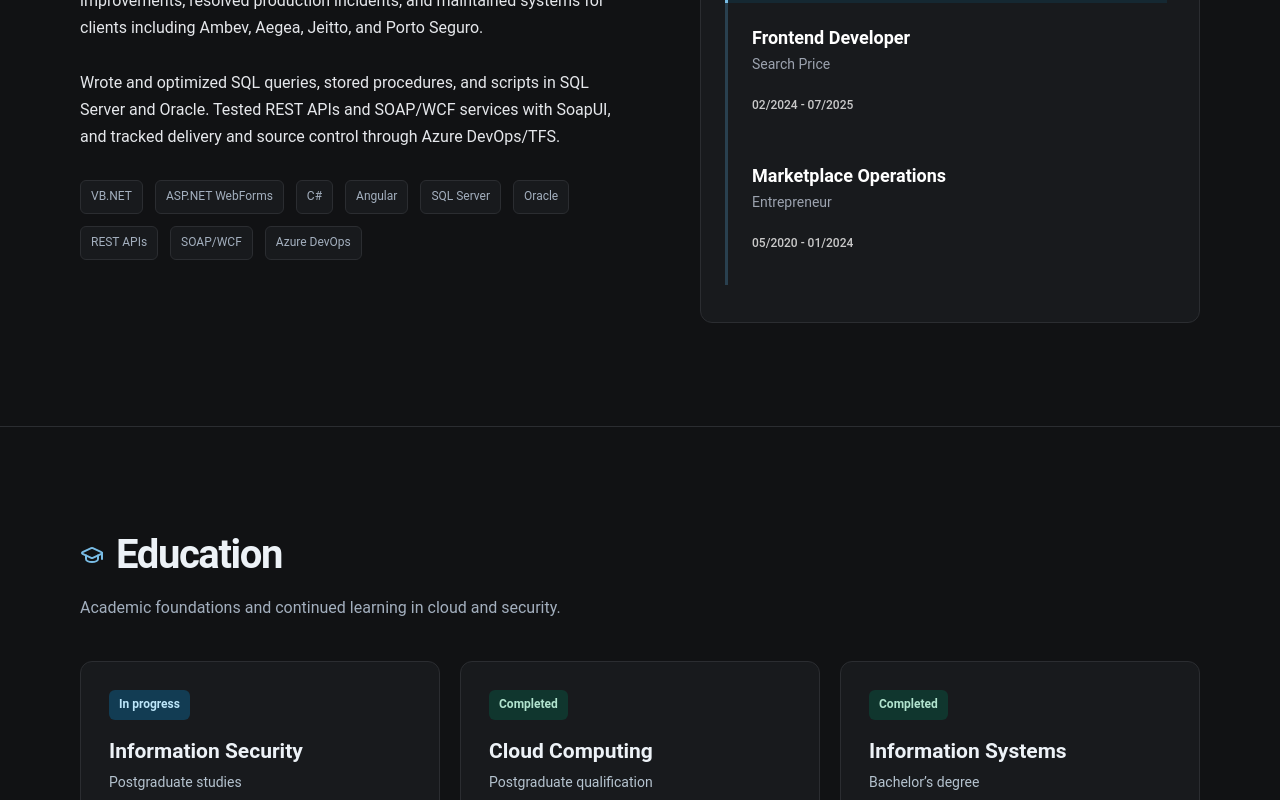
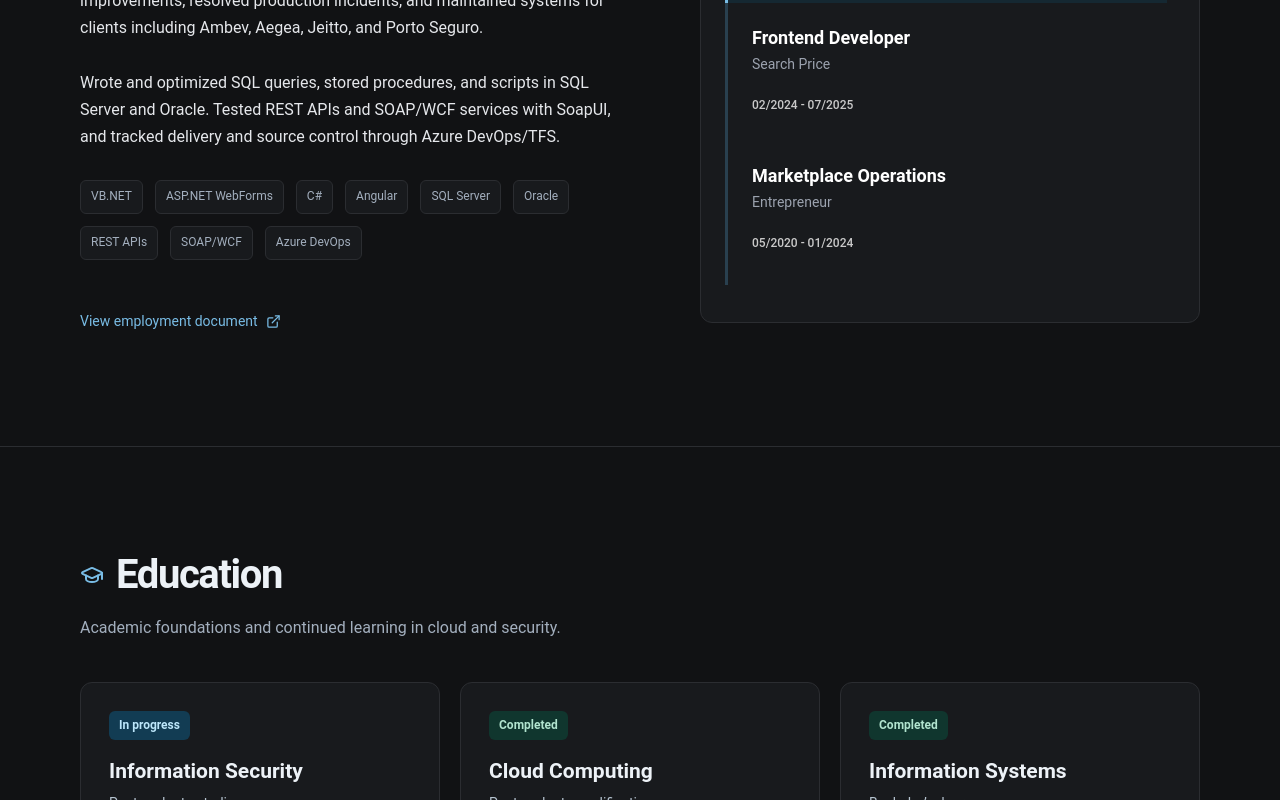
Before and after one commit to VictorMoni/Portfolio, a React (Vite) app: page / in a window 1280 px wide. Shown: the part 1383-2183 px from the top of the page. Built offline with nearby package versions, Linux system fonts and the light colour scheme.

Commit message:
feat: add employment and internship document links

```diff
--- a/src/components/About/index.tsx
+++ b/src/components/About/index.tsx
@@ -1,4 +1,4 @@
-import { Calendar } from 'lucide-react';
+import { Calendar, ExternalLink } from 'lucide-react';
 import { useState } from "react";
 import styled, { keyframes } from "styled-components";
 
@@ -8,6 +8,7 @@ const About = () => {
         id: 1,
         title: "Full Stack .NET Developer",
         company: "Sysopen",
+        document: { url: "https://drive.google.com/file/d/1rV8BvKmmJaYSEUiLQvAB1eJHN2O3vtAq/view?usp=sharing", label: "View employment document" },
         description:
             "Developed and enhanced Recupera, an enterprise platform built with C#, VB.NET, ASP.NET WebForms, and Angular. Delivered functional improvements, resolved production incidents, and maintained systems for clients including Ambev, Aegea, Jeitto, and Porto Seguro.\n\nWrote and optimized SQL queries, stored procedures, and scripts in SQL Server and Oracle. Tested REST APIs and SOAP/WCF services with SoapUI, and tracked delivery and source control through Azure DevOps/TFS.",
         date: "10/2025 - 07/2026",
@@ -79,6 +80,7 @@ const About = () => {
     {
         id: 5,
         title: "Information Technology Intern",
+        document: { url: "https://drive.google.com/file/d/1D1WEXsTBHldgTWdhYg3Wor630T5T-jWg/view?usp=sharing", label: "View internship declaration" },
         company: "Itaú Unibanco",
         description:
             "Supported the Mobile Engineering team with change management and improvements to internal systems. Analyzed crashes, logs, and KPIs to investigate failures, identify opportunities to improve stability, and report on technical performance.\n\nWorked with GitLab, Jira, Jenkins, Splunk, AppDynamics, and Crashlytics to support delivery, while building my application development skills through internal Java training.",
@@ -138,6 +140,12 @@ const About = () => {
                             </Tag>
                         ))}
                     </TagsContainer>
+                    {currentExp.document && (
+                        <DocumentLink href={currentExp.document.url} target="_blank" rel="noopener noreferrer"
+                            aria-label={`${currentExp.document.label}: ${currentExp.title}`}>
+                            {currentExp.document.label} <ExternalLink size={15} aria-hidden="true" />
+                        </DocumentLink>
+                    )}
                 </MainInfo>
 
                  <ExperienceContainer>
@@ -408,3 +416,14 @@ const BoxDate = styled.span`
     color: #c9c9c9;
     font-weight: 500;
 `;
+
+const DocumentLink = styled.a`
+  display: inline-flex;
+  align-items: center;
+  gap: 8px;
+  min-height: 44px;
+  color: var(--primary-light);
+  font-size: 14px;
+  text-underline-offset: 4px;
+  &:hover { text-decoration: underline; }
+`;
```
